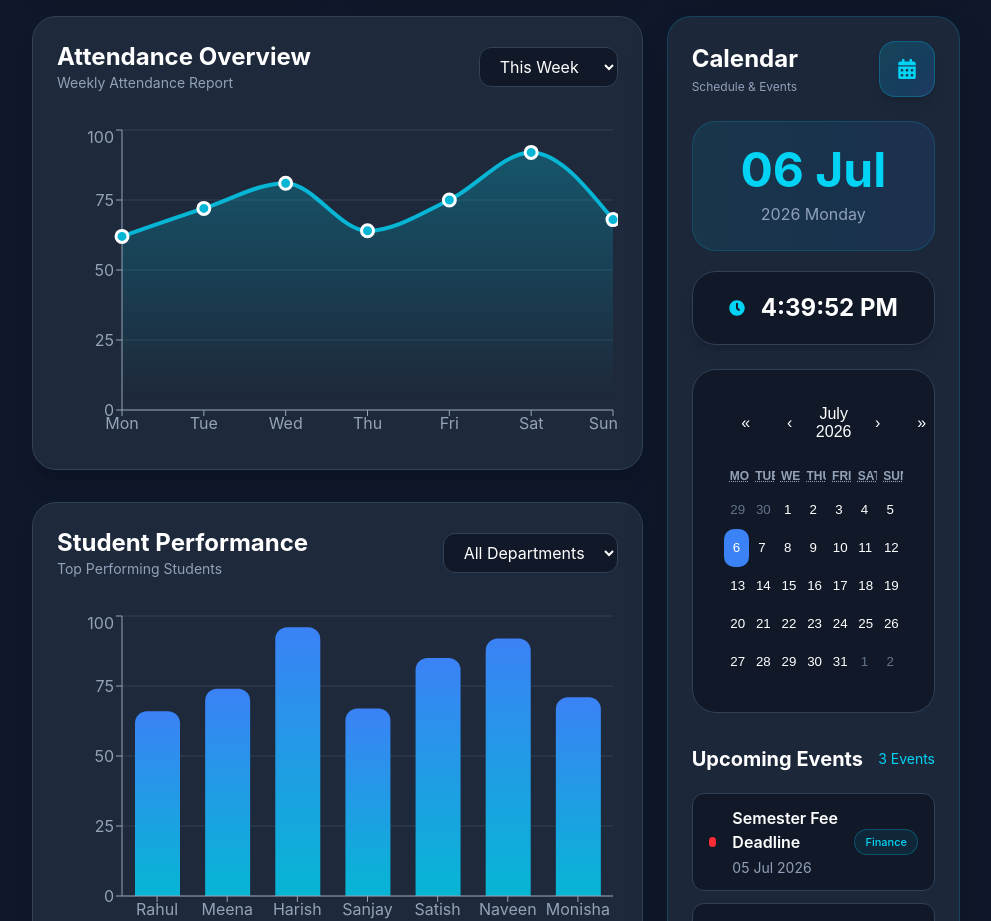
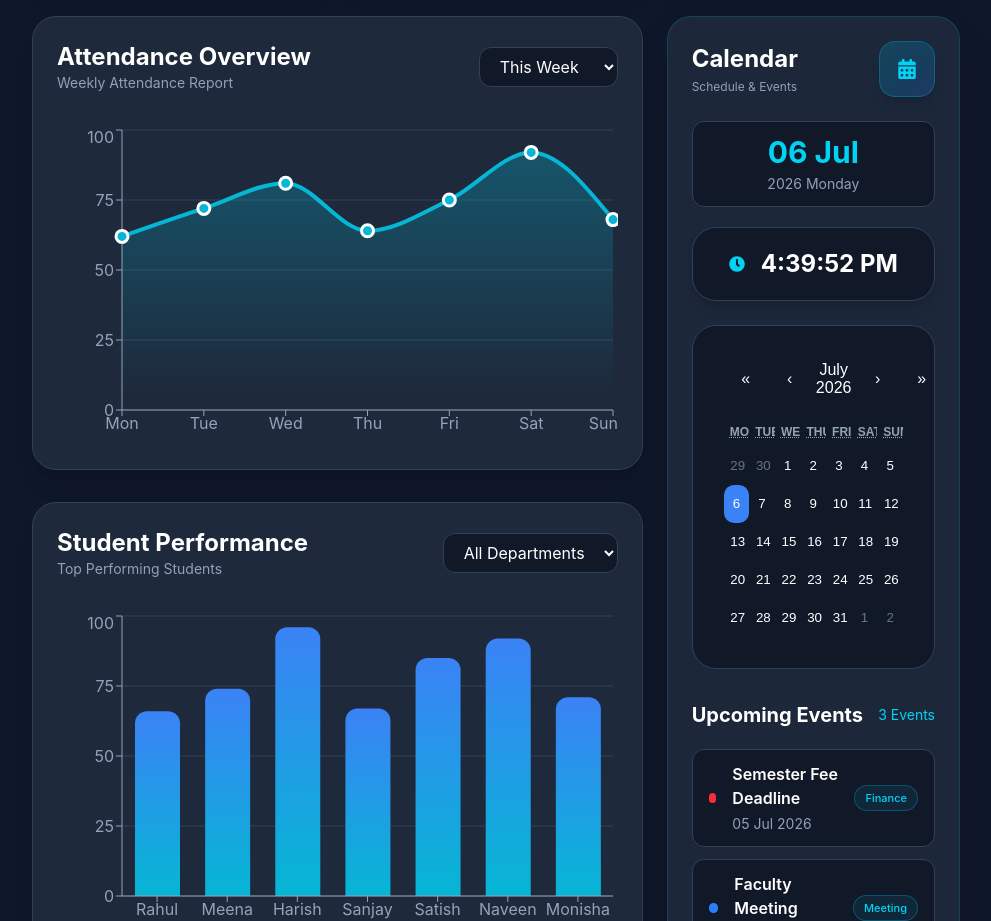
Before and after one commit to joshiyajaya-bit/System-Management, a React (Vite) app: page / in a window 1280 px wide. Shown: the part 980-1901 px from the top of the page, without its empty margins (288-1279 px from the left). Built offline with nearby package versions, Linux system fonts and the light colour scheme; data requests are answered from the project's data file; sample sign-in values are in the browser's storage.

Commit message:
reduce date

```diff
--- a/src/components/calendar.jsx
+++ b/src/components/calendar.jsx
@@ -47,24 +47,20 @@ export default function CalendarCard() {
 
       {/* Date */}
 
-      <div className="bg-gradient-to-r from-cyan-500/10 to-blue-500/10 rounded-3xl p-6 border border-cyan-500/20 text-center">
+<div className="bg-[#111827] rounded-xl py-3 px-4 border border-slate-700 text-center">
 
-        <h1 className="text-5xl font-bold text-cyan-400">
-
+  <h1 className="text-3xl font-bold text-cyan-400">
     {time.toLocaleDateString("en-IN", {
       day: "2-digit",
       month: "short",
     })}
-
   </h1>
 
-        <p className="text-slate-400 mt-2">
-
+  <p className="text-sm text-slate-400 mt-1">
     {time.toLocaleDateString("en-IN", {
+      year: "numeric",
       weekday: "long",
-            year: "numeric",
     })}
-
   </p>
 
 </div>
```
Lines whose indentation alone changed are shown as unchanged.
